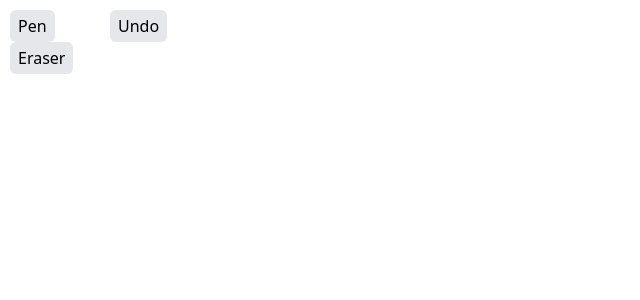
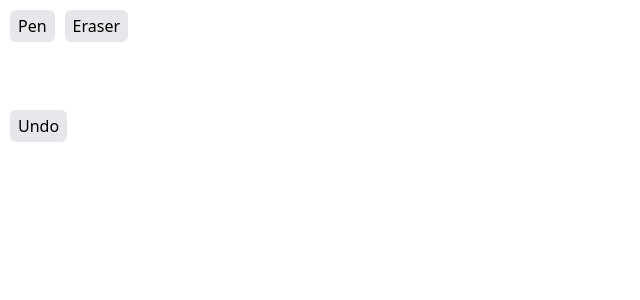
Before and after one commit to maheshbansod/draw, a Vue app: page / in a window 1280 px wide. Shown: the top 300 px of the page, without its empty margins (0-640 px from the left). Built offline with nearby package versions, Linux system fonts and the light colour scheme.

Commit message:
minor styling

```diff
--- a/src/components/Tools.vue
+++ b/src/components/Tools.vue
@@ -6,7 +6,11 @@ const { toolBoxes } = useToolboxes();
 </script>
 
 <template>
-    <div v-if="toolBoxes && toolBoxes.length > 0" v-for="toolBox in toolBoxes" :key="toolBox.id">
+    <div
+        v-if="toolBoxes && toolBoxes.length > 0"
+        v-for="toolBox in toolBoxes"
+        :key="toolBox.id"
+    >
         <ToolsBox v-bind="toolBox" />
     </div>
 </template>
--- a/src/components/ToolsBox.vue
+++ b/src/components/ToolsBox.vue
@@ -22,7 +22,7 @@ const { selectTool, isCurrentToolActivator } = useTool();
     }">
         <div class="tools-box-item" v-for="tool in tools" :key="tool.name">
             <button
-                class="cursor-pointer rounded-md bg-gray-200 hover:bg-gray-300 transition-colors px-2 py-1"
+                class="cursor-pointer rounded-md bg-gray-200 hover:bg-gray-300 transition-colors px-2 py-1 select-none"
                 :class="{ 'bg-gray-300': isCurrentToolActivator(tool) }"
                 @click="selectTool(tool)"
             >
@@ -38,5 +38,7 @@ const { selectTool, isCurrentToolActivator } = useTool();
     border-radius: 10px;
     padding: 10px;
     position: absolute;
+    display: flex;
+    gap: 10px;
 }
 </style>
--- a/src/interface/tools/data.ts
+++ b/src/interface/tools/data.ts
@@ -18,8 +18,8 @@ export const defaultToolBoxes = [
         tools: [
             UndoToolActivator,
         ],
-        x: 100,
-        y: 0,
+        x: 0,
+        y: 100,
         width: 100,
         height: 100,
     }
```
